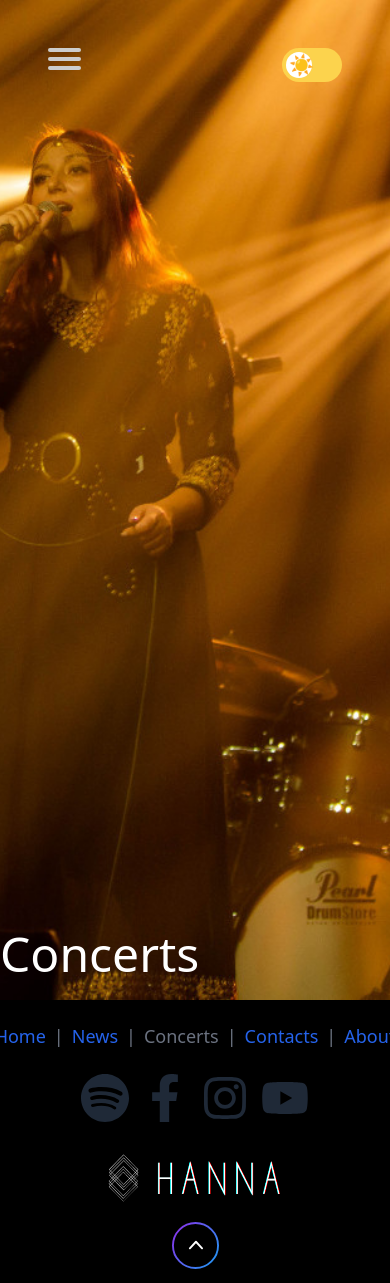
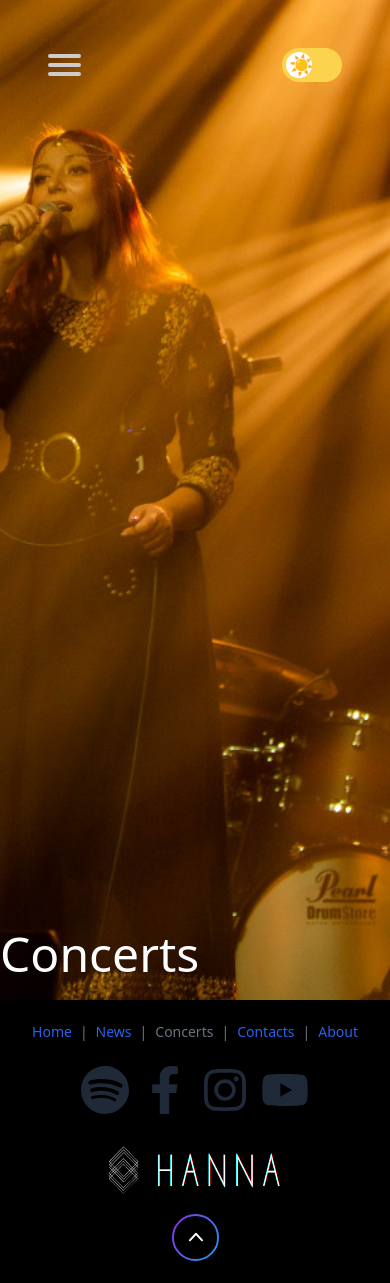
Before and after one commit to AMalenkij/dj_Hanna, a Django app: page /concerts/ in a window 390 px wide; the page is wider, and only the part inside the window is pictured. Shown: the top 1283 px of that part. Run offline with Django 4.2, Linux system fonts and the light colour scheme; data that the repository does not hold is empty; some libraries are stand-ins or nearby versions.

Commit message:
refactor hamburger

```diff
--- a/home/templates/breadcrumb.html
+++ b/home/templates/breadcrumb.html
@@ -1,5 +1,5 @@
 {% load i18n %}
-<nav class="text-lg lg:text-base">
+<nav class="text-sm lg:text-base">
             <ol class="flex">
                 <li><a
                        {% if request.resolver_match.url_name == 'home' %}
--- a/home/templates/header.html
+++ b/home/templates/header.html
@@ -5,7 +5,7 @@
     #menuToggle {
         display: block;
         position: relative;
-        top: 48px;
+        top: 54px;
         left: 48px;
 
         z-index: 1;
@@ -219,6 +219,7 @@
                         {% endif %}
                         >{% trans 'About' %}</a></li>
                     <li>
+
                         <p class=" text-black text-lg mb-4 border-b-2 border-stone-900">Languages</p>
                         <form action="{% url 'set_language' %}" method="post"
                               class="relative text-black text-sm ml-4 pb-4" style="flex-direction: column;">
```
